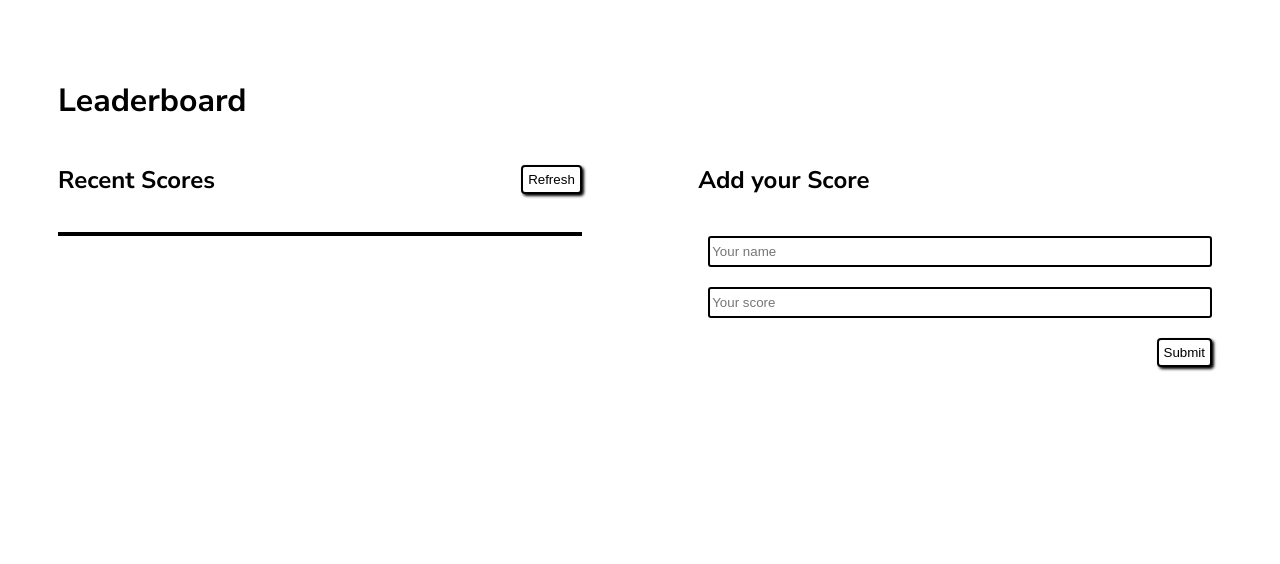
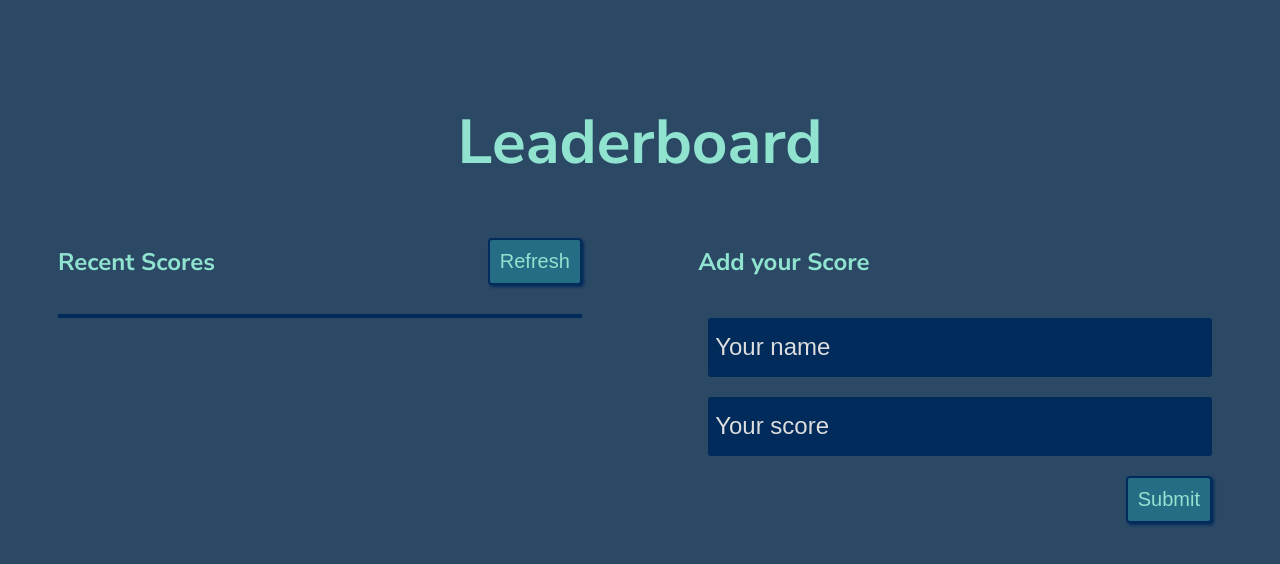
Before and after one commit to jaimevillegas/leaderboard, a website built with webpack: page src/index.html in a window 1280 px wide. Built offline with nearby package versions, Linux system fonts and the light colour scheme.

Commit message:
Work on final touches

```diff
--- a/src/style.css
+++ b/src/style.css
@@ -1,22 +1,38 @@
 @import url('https://fonts.googleapis.com/css2?family=Lato:ital,wght@0,300;0,400;0,700;1,300;1,400;1,700&family=Nunito+Sans:ital,wght@0,300;0,400;0,600;0,700;1,300;1,400;1,600;1,700&display=swap');
+
+:root {
+  --main-bg-color: #2b4865;
+  --secondary-color:  #002b5b;
+  --third-color: #256d85;
+  --text-color: #8FE3CF;
+}
+
+::placeholder {
+  color: #dddddd;
+}
 
 body {
   font-family: "Nunito Sans", sans-serif;
   padding: 50px;
   font-size: 16px;
+  background-color: var(--main-bg-color);
 }
 
 h1 {
-  color: black;
+  color: var(--text-color);
+  font-size: 62px;
+  text-align: center;
 }
 
 button {
-  background-color: white;
-  border: 2px solid black;
-  padding: 5px;
+  background-color: var(--third-color);
+  border: 2px solid var(--secondary-color);
+  color: var(--text-color);
+  font-size: 20px;
+  padding: 10px;
   margin: 0;
   border-radius: 4px;
-  box-shadow: 2px 2px 3px black;
+  box-shadow: 2px 2px 3px var(--secondary-color);
   cursor: pointer;
 }
 
@@ -32,6 +48,7 @@ button:hover {
 }
 
 .recent-scores {
+  color: var(--text-color);
   min-width: 45%;
 }
 
@@ -48,20 +65,22 @@ button:hover {
 }
 
 .recent-scores ul {
-  border: 2px solid black;
+  border: 2px solid var(--secondary-color);
   padding: 0;
 }
 
 .recent-scores li {
   list-style: none;
-  padding: 5px;
+  padding: 10px;
+  font-size: 24px;
 }
 
 .recent-scores li:nth-child(odd) {
-  background-color: #dcdcdc;
+  background-color: var(--secondary-color);
 }
 
 .add-score {
+  color: var(--text-color);
   min-width: 45%;
 }
 
@@ -72,9 +91,13 @@ button:hover {
 }
 
 .add-score input {
+  background-color: var(--secondary-color);
+  color: var(--text-color);
   margin: 10px;
-  height: 25px;
-  border: 2px solid black;
+  padding: 5px;
+  height: 45px;
+  font-size: 24px;
+  border: 2px solid var(--secondary-color);
   border-radius: 3px;
 }
 
```
